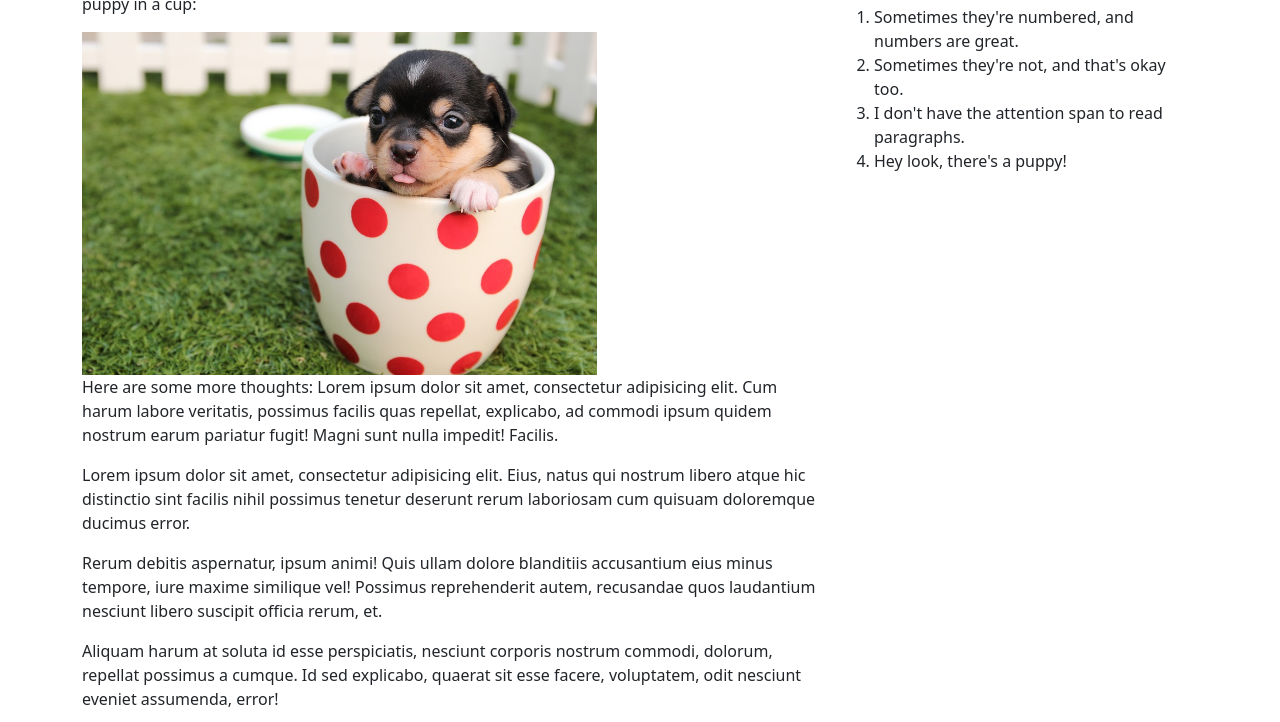
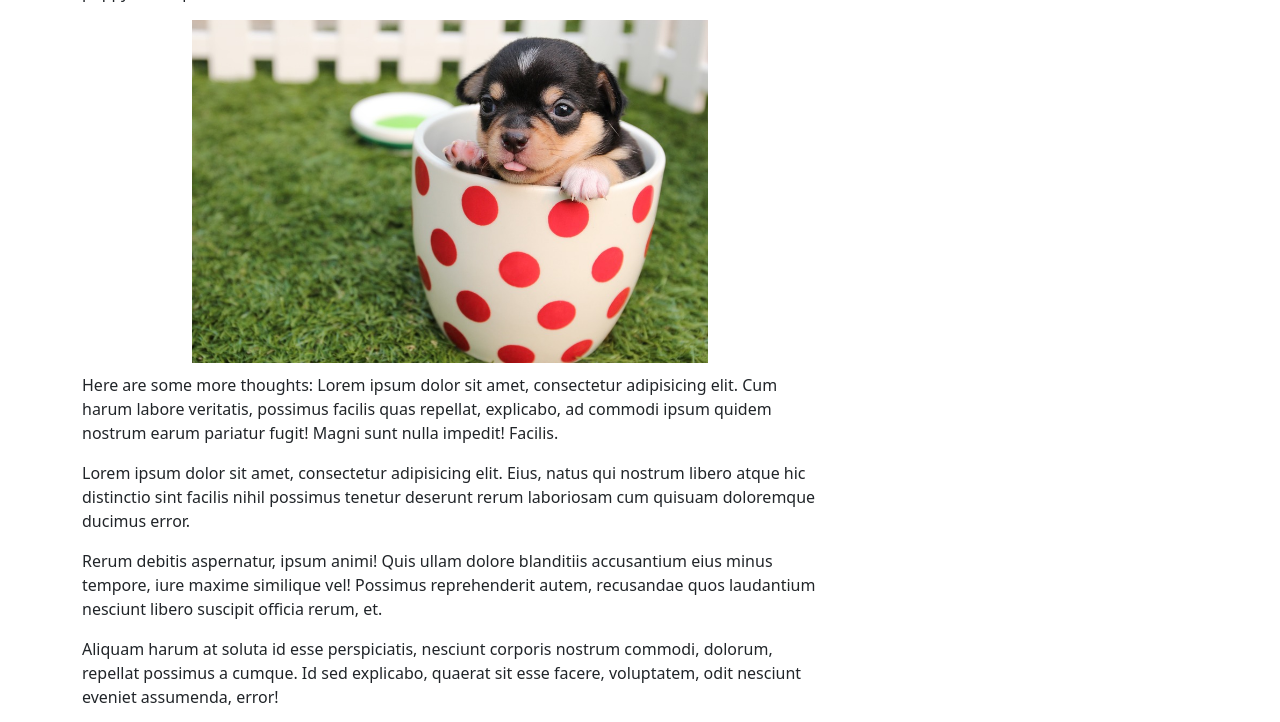
Before and after one commit to jswanson806/jquery-dom-exercise, a plain HTML site: page index.html in a window 1280 px wide. Shown: the part 88-810 px from the top of the page. Drawn offline with nearby package versions, Linux system fonts and the light colour scheme.

Commit message:
part 1 of exercise complete

```diff
--- a/index.html
+++ b/index.html
@@ -74,7 +74,35 @@
 </div>
 <script src="https://code.jquery.com/jquery-3.3.1.js"></script>
 <script>
-  // Add your code here!
+  //Part I
+  //1
+  $(document).ready(function () {
+    console.log("Let's get ready to party with jQuery!");
+  })
+  //2
+  $('img').addClass('image-center');
+  //3
+  $('p:last-of-type').remove();
+  //4
+  $('h1').css('font-size', function () {
+    return Math.floor(Math.random() * 100);
+  });
+  //5
+  $('ol').append($('<li>I was added!</li>'));
+  //6
+  $('aside').children().remove();
+  $('aside').append('p').text('Sorry about the list');
+  //7
+    $('.form-control').on('keyup blur change', function(){
+    let r = $('.form-control').eq(0).val();
+    let b = $('.form-control').eq(1).val();
+    let g = $('.form-control').eq(2).val();
+    $('body').css('background-color', "rgb(" + r + ',' + g + ',' + b + ")");
+  });
+  //8
+  $('img').on('click', function(){
+    $(this).remove();
+  })
 </script>
 </body>
 
```
